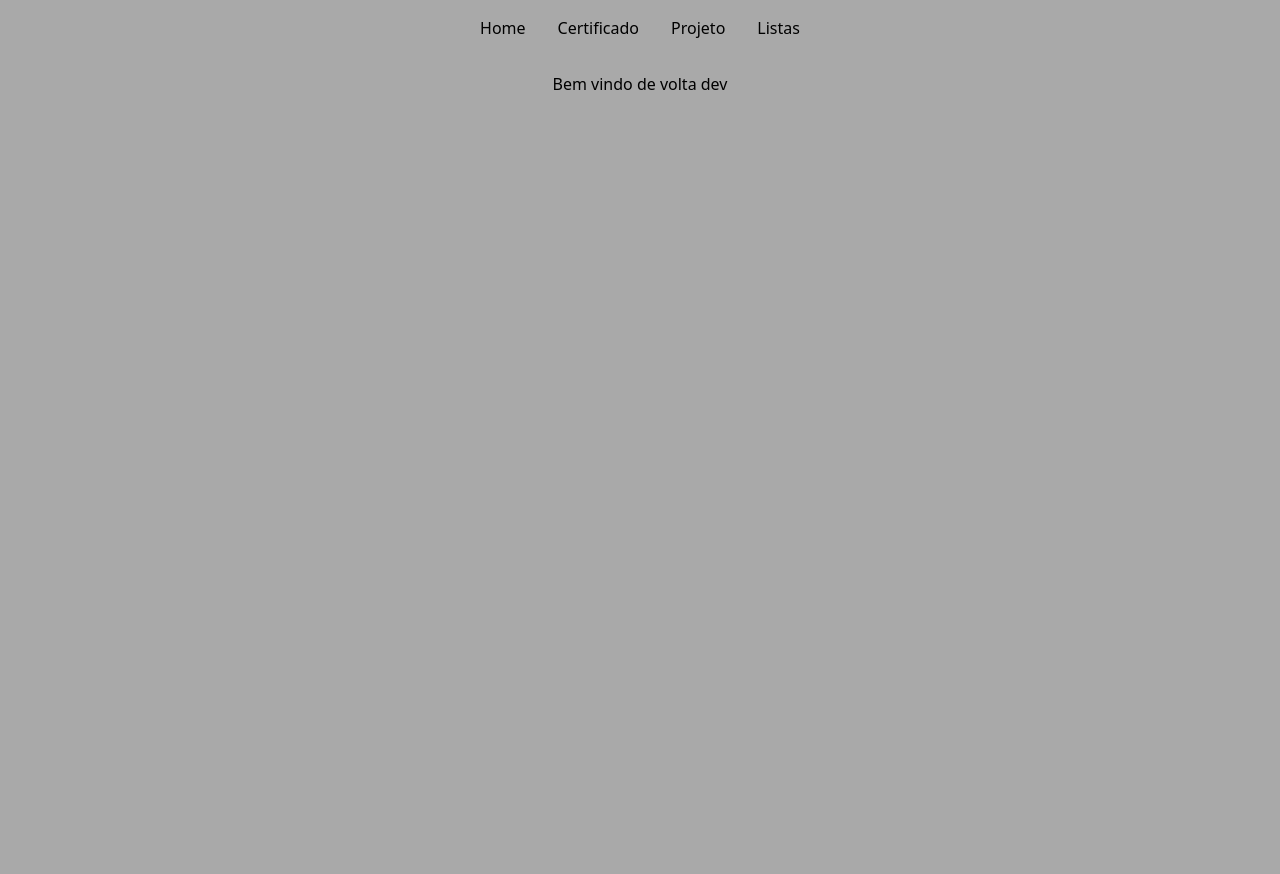
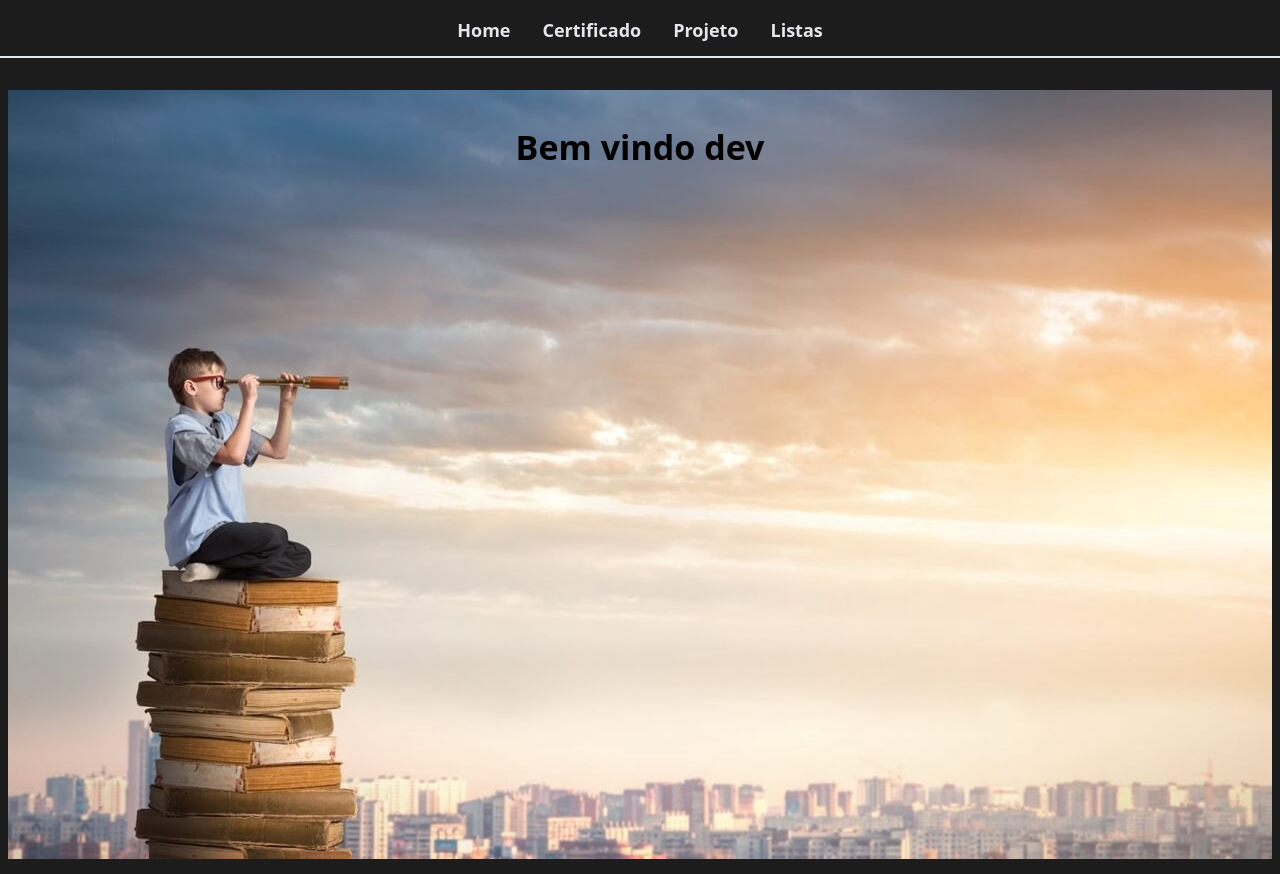
Before and after one commit to Greisonboff/portfolio_update, a React (Vite) app: page / in a window 1280 px wide. Built offline with nearby package versions, Linux system fonts and the light colour scheme.

Commit message:
implement style

```diff
--- a/index.html
+++ b/index.html
@@ -9,7 +9,7 @@
   <title>Portfolio updade</title>
 </head>
 
-<body style=" display: flex; flex-direction: column; background-color: darkgrey;">
+<body style=" display: flex; flex-direction: column; background-color: #1c1c1c;">
   <div id="root">
   </div>
   <script type="module" src="/src/main.jsx"></script>
--- a/src/components/botao_navegacao/Botao_navegacao.jsx
+++ b/src/components/botao_navegacao/Botao_navegacao.jsx
@@ -1,3 +1,3 @@
 export default function Botao_navegacao({text, funcao}){
-    return <button onClick={funcao} className="m-1 lg:m-4 rounded-md border-2 border-solid border-slate-950 p-2 hover:text-neutral-100">{text}</button>
+    return <button onClick={funcao} className="text-gray-200 m-1 lg:m-4 rounded-md border-2 border-solid border-slate-200 p-2 hover:text-slate-600">{text}</button>
 }
--- a/src/components/box_grup/box.jsx
+++ b/src/components/box_grup/box.jsx
@@ -4,7 +4,7 @@ export default function Box({ element }) {
     const ComponenteRecebido = element;
     return (
         /*<div className="flex-wrap flex-col w-full h-full md:h-screen lg:h-screen flex justify-center bg bg-gradient-to-tr from-gray-800 via-gray-400 to-gray-600 lg:p-8 p-2">*/
-        <div className="flex-wrap w-full h-full md:h-screen lg:h-screen flex justify-center p-2">
+        <div className="flex-wrap h-screen md:h-screen lg:h-screen flex justify-center p-2">
             {
                 ComponenteRecebido.map(ComponenteRecebido => (
                     <ComponenteRecebido key={ComponenteRecebido} />
--- /dev/null
+++ b/src/components/component_list/Li.jsx
@@ -0,0 +1,3 @@
+export default function Li({param,item}){
+    return <li className="flex text-gray-200">{param} {item}</li>
+}
--- a/src/components/form_certification/Form_certification.jsx
+++ b/src/components/form_certification/Form_certification.jsx
@@ -74,7 +74,7 @@ export default function Form() {
     }
 
     return (
-        <form onSubmit={salvarInfo} className="shadow-white shadow flex flex-col h-auto sm:h-4/5 md:h-4/5 lg:h-4/5 lg:w-5/5 w-auto bg-transparent p-9 rounded-lg m-2 lg:m-5">
+        <form onSubmit={salvarInfo} className="shadow-white shadow flex flex-col h-auto sm:h-4/5 md:h-4/5 lg:h-4/5 lg:w-1/2 sm:w-1/2 w-auto bg-transparent p-5 rounded-lg m-2 lg:m-5">
             <TituloForm titulo={'Cadastrar nova certificação'} />
             <Input valor={categoria} aoAlterado={valor => setCategoria(valor)} type='text' placeholder='Categoria do curso' />
             <Input valor={link} aoAlterado={valor => setLink(valor)} type='text' placeholder='Link certificação' />
--- a/src/components/form_project/FormProject.jsx
+++ b/src/components/form_project/FormProject.jsx
@@ -76,7 +76,7 @@ export default function FormProject() {
     }
 
     return (
-        <form onSubmit={salvarInfoProjeto} className="shadow-white shadow flex flex-col h-full lg:w-5/5 w-auto bg-transparent p-9 rounded-lg m-2 lg:m-5">
+        <form onSubmit={salvarInfoProjeto} className="shadow-white shadow flex flex-col h-full lg:w-1/2 sm:w-1/2 w-auto bg-transparent p-5 rounded-lg m-2 lg:m-5">
             <TituloForm titulo={'Cadastrar novo projeto'} />
             <Input valor={nome} aoAlterado={valor => setNome(valor)} type='text' placeholder='Nome do projeto' />
             <Input valor={link} aoAlterado={valor => setLink(valor)} type='text' placeholder='Link do projeto' />
--- a/src/components/header/Header.jsx
+++ b/src/components/header/Header.jsx
@@ -3,7 +3,7 @@ import Link_header from "./Link_header";
 
 export default function Header(){
     return(
-        <div className="flex justify-center my-4 h-8">
+        <div className="flex justify-center my-4 h-8 border-b-2 border-slate-200 pb-10">
             <Link_header caminho="/" texto="Home"/>
             <Link_header caminho="/certificado" texto="Certificado"/>
             <Link_header caminho="/projeto" texto="Projeto"/>
--- a/src/components/header/Link_header.jsx
+++ b/src/components/header/Link_header.jsx
@@ -1,5 +1,5 @@
 import { Link } from "react-router-dom";
 
 export default function Link_header({caminho, texto}){
-    return <Link className="lg:mx-4 mx-1 hover:text-lg" to={caminho}>{texto}</Link>
+    return <Link className="lg:mx-4 mx-1 text-base lg:text-lg text-gray-200 hover:text-slate-600 font-semibold" to={caminho}>{texto}</Link>
 }
--- a/src/components/home/Home.jsx
+++ b/src/components/home/Home.jsx
@@ -1,3 +1,8 @@
-export default function Home(){
-    return <h1>Bem vindo de volta dev</h1>
+
+export default function Home() {
+    return (
+        <div className="bg-[url('/src/imagens/futuro.jpeg')] bg-[-11rem_0] lg:bg-center w-full h-full bg-no-repeat flex justify-center">
+            <h1 className="text-[34px] lg:text-4 font-semibold pt-8 lg:pt-10">Bem vindo dev</h1>
+        </div>
+    )
 }
--- a/src/components/listas/Listas.jsx
+++ b/src/components/listas/Listas.jsx
@@ -2,6 +2,7 @@ import { useState } from "react";
 import Botao_navegacao from "../botao_navegacao/Botao_navegacao";
 import axios from "axios";
 import Input from "../inputs/Input";
+import Li from "../component_list/Li";
 
 export default function Listas() {
     const [texto, setTexto] = useState([]);
@@ -67,9 +68,9 @@ export default function Listas() {
                 {texto.map(item =>
                     <>
                         <ul key={item.nome_curso} className="flex flex-col m-1 ">
-                            <li className="flex ">{item.categoria}</li>
-                            <li className="flex ">{item.nome_curso}</li>
-                            <li className="flex ">{item.link}</li>
+                            <Li param='Categoria: ' item={item.categoria} />
+                            <Li param='Nome do curso: ' item={item.nome_curso} />
+                            <Li param='Link: ' item={item.link} />
                         </ul>
                         <hr className="" />
                     </>
@@ -78,10 +79,10 @@ export default function Listas() {
                 {textoP.map(item =>
                     <>
                         <ul key={item.nome_curso} className="flex flex-col m-1 ">
-                            <li className="flex ">Projeto: {item.nome_projeto}</li>
-                            <li className="flex ">Descrição: {item.descricao}</li>
-                            <li className="flex ">Link da imagem: {item.caminho_imagem}</li>
-                            <li className="flex ">Link do projeto: {item.link}</li>
+                            <Li param='Projeto:' item={item.nome_projeto} />
+                            <Li param='Descrição:' item={item.descricao} />
+                            <Li param='Link da imagem:' item={item.caminho_imagem} />
+                            <Li param='Link do projeto:' item={item.link} />
                         </ul>
                         <hr className="" />
                     </>
--- a/src/components/title_from/TituloFrom.jsx
+++ b/src/components/title_from/TituloFrom.jsx
@@ -1,3 +1,3 @@
 export default function TituloForm({titulo}){
-    return <h2 className="text-center font-semibold text-lg">{titulo}</h2>
+    return <h2 className="text-gray-200 text-center font-semibold text-lg">{titulo}</h2>
 }
--- a/src/components/title_input/TituloInput.jsx
+++ b/src/components/title_input/TituloInput.jsx
@@ -1,3 +1,3 @@
 export default function TituloInput({texto}){
-    return <h3 className="m-2 font-semibold">{texto}</h3>
+    return <h3 className="text-gray-200 m-2 font-semibold">{texto}</h3>
 }
```
Also changed, not shown: src/imagens/futuro.jpeg (added).
